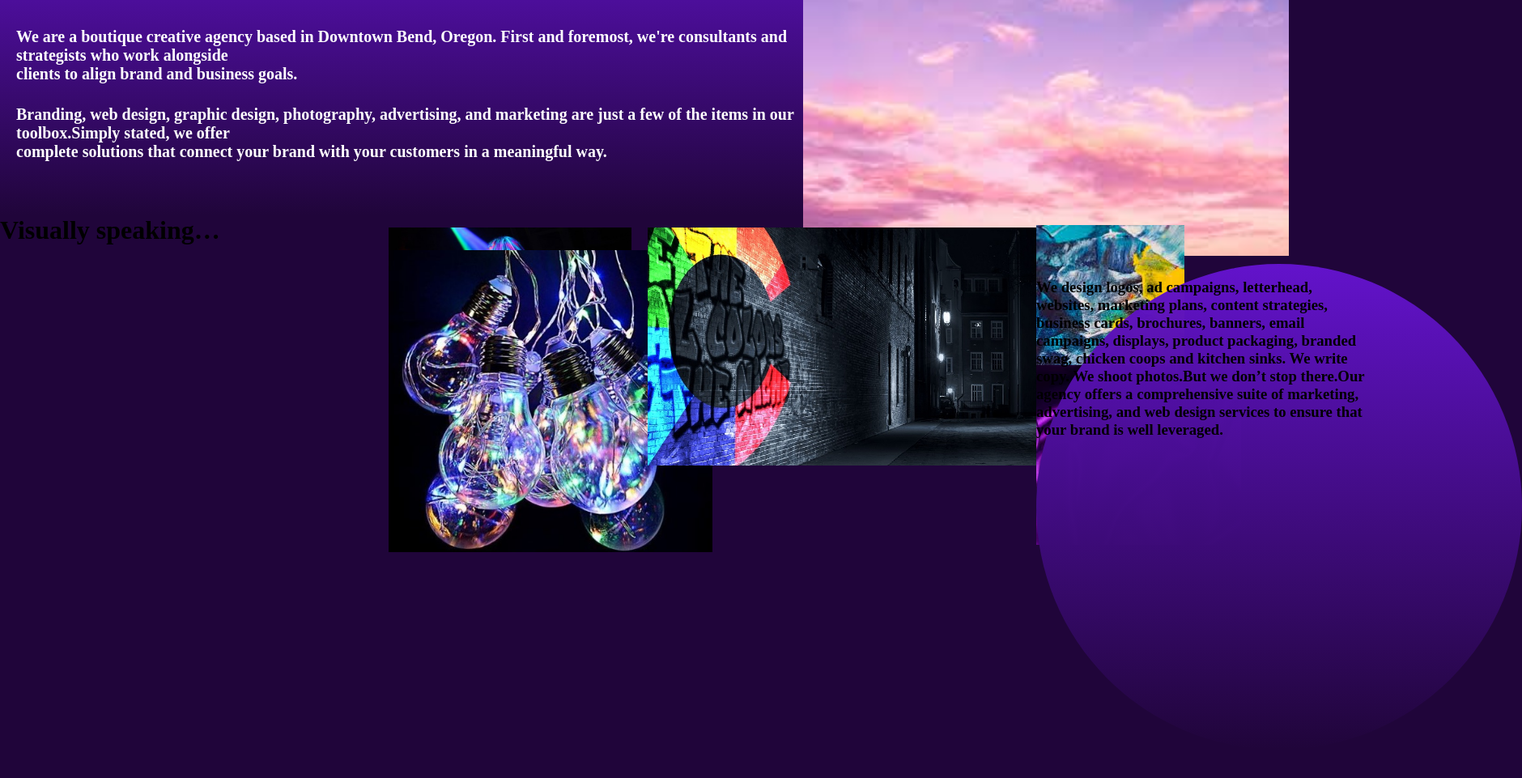
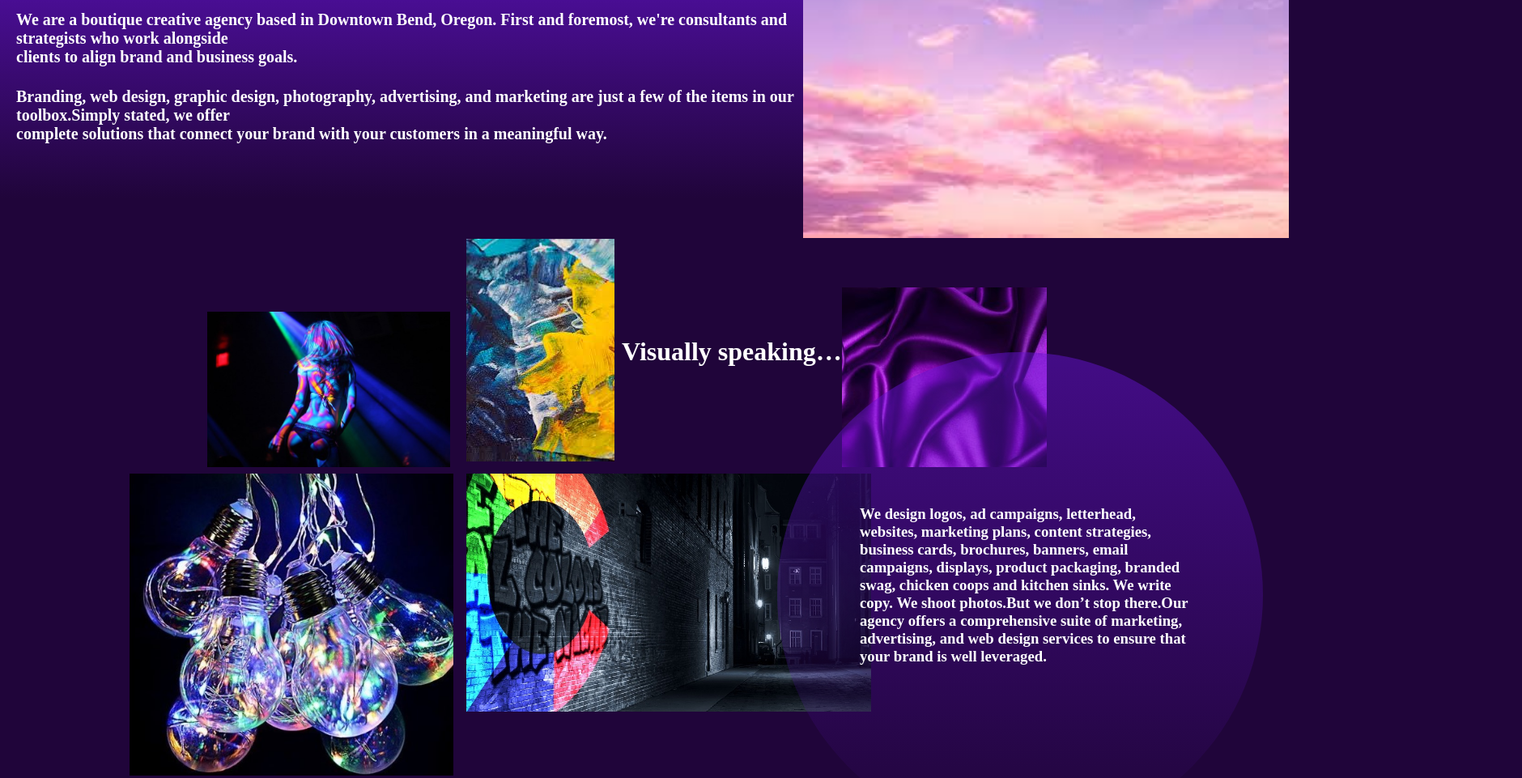
Before and after one commit to Anna-Buzuk/Project-4, a plain HTML site: page index.html in a window 1280 px wide. Shown: the part 1167-2128 px from the top of the page at 81% size, 1880 px wide, since content can reach past the window. Before the commit the page ends 2093 px from the top, so only its background shows below. Drawn offline with Linux system fonts and the light colour scheme.

Commit message:
10.05.2022

```diff
--- a/index.css
+++ b/index.css
@@ -115,43 +115,61 @@ left: 62%;
    position: relative;
  }
 
+ .visually-big
+{
+  position: absolute;
+  top:150px ;
+  left:48% ;
+  color: white;
+}
+
+
+
  .visually-one{
    position: absolute;
-   top:40% ;
-   left:30% ;
+   top:140px ;
+   left:16% ;
  }
 
  .visually-two{
    position: absolute;
-   top:115% ;
-   left:30% ;
+   top:340px ;
+   left:10% ;
  }
 
  .visually-three{
   position: absolute;
-  top:40% ;
-  left:50% ;
+  top:340px ;
+  left:36% ;
  }
 
  .visually-four{
   position: absolute;
-  top:30% ;
-  left:80% ;
+  top:50px ;
+  left:36% ;
 
 }
 
 .visually-five{
   position: absolute;
-  top:500% ;
-  left:80% ;
+  top:110px ;
+  left:65% ;
 }
 
 .visually-six{
   position: absolute;
-  top:160% ;
-  left:80%;
+  top:190px ;
+  left:60%;
   width: 600px;
  height: 600px;
  border-radius: 50%;
- background:linear-gradient(to bottom, rgba(100, 19, 206, 0.979), rgb(32, 5, 58)) ;
+ background:linear-gradient(to bottom, rgba(100, 19, 206, 0.514), rgba(32, 5, 58, 0)) ;
 }
+
+
+.visually-text{
+  position: absolute;
+  top:170px;
+  left:17%;
+  color: white;
+}
--- a/index.html
+++ b/index.html
@@ -86,7 +86,7 @@
  <!--info-->
 
  <div class="visually">
-     <h1>
+     <h1 class="visually-big">
         Visually speaking…
      </h1>
    <div>
@@ -105,7 +105,7 @@
      <img class="visually-five" src="./photo/19412.jpg">
  </div>
 <div class="visually-six">
-<h3>
+<h3 class="visually-text">
     We design logos, ad campaigns, letterhead,<br> websites, marketing plans, content strategies, <br>business cards, brochures, banners, email <br>campaigns, displays, product packaging, branded <br> swag, chicken coops and kitchen sinks. We write <br>copy. We shoot photos.But we don’t stop there.Our <br> agency offers a comprehensive suite of marketing, <br> advertising, and web design services to ensure that <br>your brand is well leveraged.
 </h3>
 </div>
```
